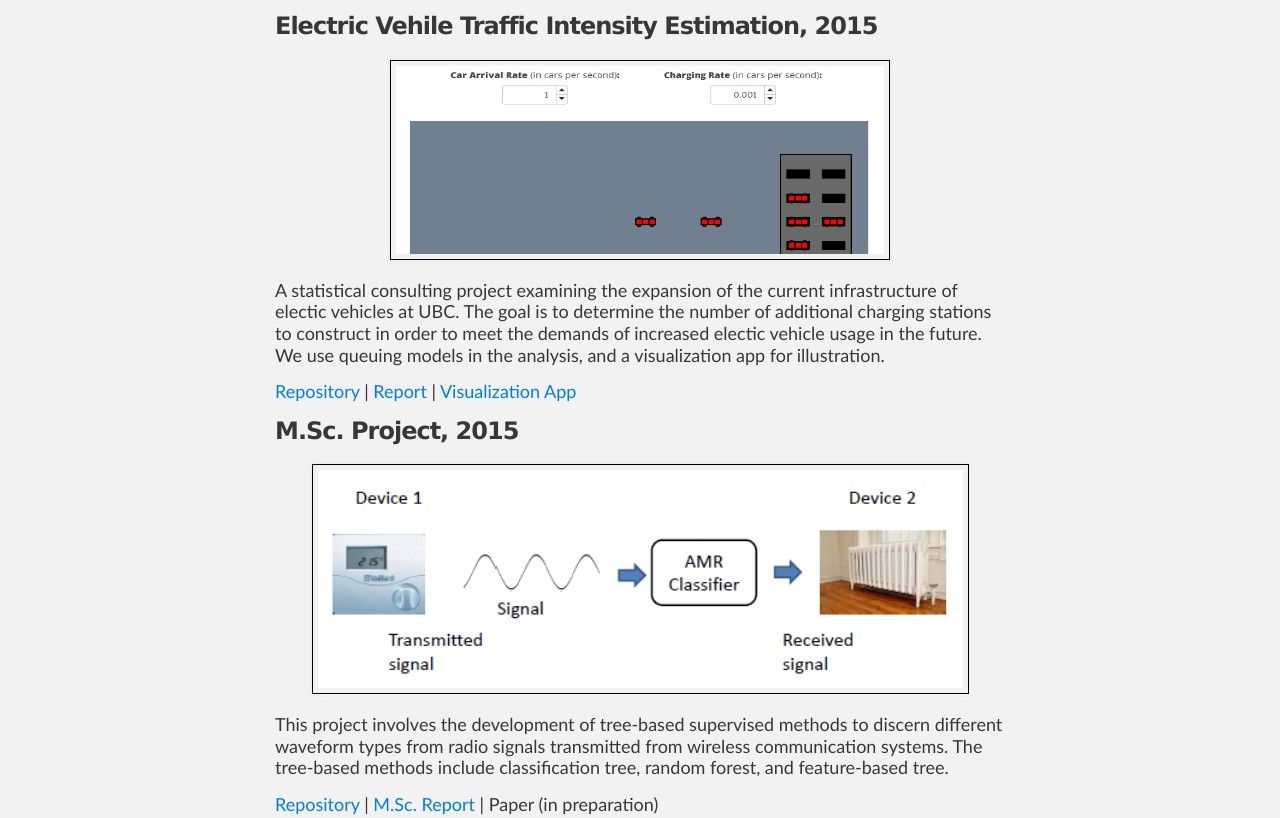
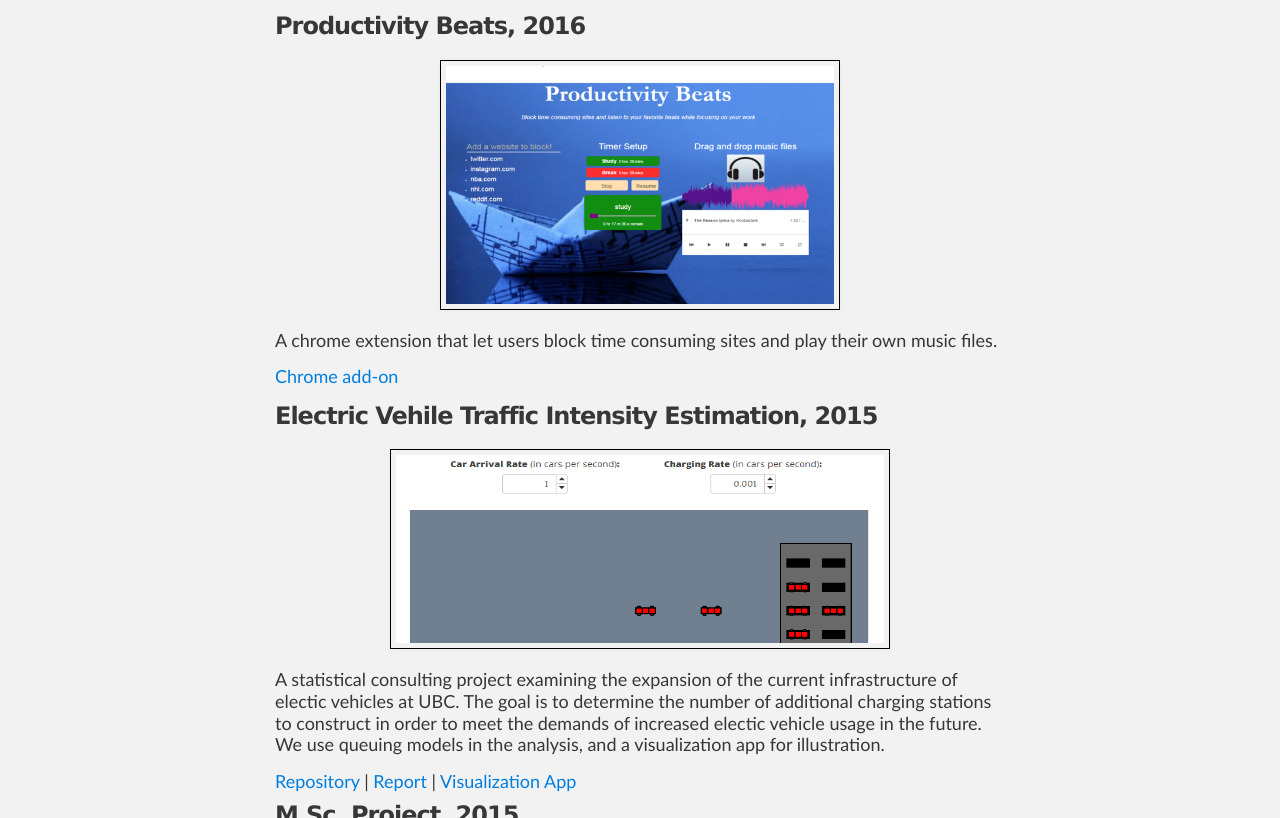
Before and after one commit to kenlau177/kenlau177.github.io, a plain HTML site: page projects.html in a window 1280 px wide. Shown: the part 197-1015 px from the top of the page. Drawn offline with nearby package versions, Linux system fonts and the light colour scheme.

Commit message:
added project description for productivity beats

```diff
--- a/projects.html
+++ b/projects.html
@@ -65,15 +65,20 @@
     <div id="main_content_wrap" class="outer">
     	<div id="projects" class="tab-pane">
 	      <section id="main_content" class="inner">
-	        <h3>Electric Vehile Traffic Intensity Estimation, 2015</h3>
+	        <h3>Productivity Beats, 2016</h3>
+          <center><img src="images/productivity-beats.png" alt="productivity beats" style="width:400px; height:250px; border:1px solid black"></center>
+          <p>A chrome extension that let users block time consuming sites and play their own music files.</p>
+          <a href="https://chrome.google.com/webstore/detail/productivity-beats/mgijflbgfkdcdhonodjhpigemiphdhkc">Chrome add-on</a></p>
+
+          <h3>Electric Vehile Traffic Intensity Estimation, 2015</h3>
           <center><img src="images/electric-vehicle-app.png" alt="electric vehicle app" style="width:500px; height:200px; border:1px solid black"></center>
           <p>A statistical consulting project examining the expansion of the current infrastructure of electic vehicles at UBC. The goal is to determine the number of additional charging stations to construct in order to meet the demands of increased electic vehicle usage in the future. We use queuing models in the analysis, and a visualization app for illustration.</p>
-          <p><a href="https://github.com/kenlau177/Electric-Vehicle-App">Repository</a> | <a href="https://github.com/kenlau177/Electric-Vehicle-App/blob/master/report.pdf">Report</a> | <a href="http://kenlau177.github.io/Electric-Vehicle-App/">Visualization App</a>
+          <a href="https://github.com/kenlau177/Electric-Vehicle-App">Repository</a> | <a href="https://github.com/kenlau177/Electric-Vehicle-App/blob/master/report.pdf">Report</a> | <a href="http://kenlau177.github.io/Electric-Vehicle-App/">Visualization App</a>
 
           <h3>M.Sc. Project, 2015</h3>
 	        <center><img src="images/flow-bigPicture.png" alt="M.Sc. Project" style="width:90%; height:90%; border:1px solid black"></center>
 	        <p>This project involves the development of tree-based supervised methods to discern different waveform types from radio signals transmitted from wireless communication systems. The tree-based methods include classification tree, random forest, and feature-based tree.
-	        <p><a href="https://github.com/kenlau177/MSC_Project">Repository</a> | <a href="https://github.com/kenlau177/MSC_Project/blob/master/main.pdf">M.Sc. Report</a> | Paper (in preparation)
+	        <p><a href="https://github.com/kenlau177/MSC_Project">Repository</a> | <a href="https://github.com/kenlau177/MSC_Project/blob/master/main.pdf">M.Sc. Report</a> | <a href="http://www.sciencedirect.com/science/article/pii/S1434841116303430">Paper</a>
 
 	        <h3>Random Forest Visualization Applications, 2014</h3>
 	        <p>I developed two visualization applications as part of the final project of CPSC 547: Information Visualization. As random forest belongs to a class of black-box models for machine learning, the purpose of the visualizations is to provide intuition and descriptive information for the set of trees generated from a random forest classifier.</p>
```
Also changed, not shown: images/productivity-beats.png (added).
